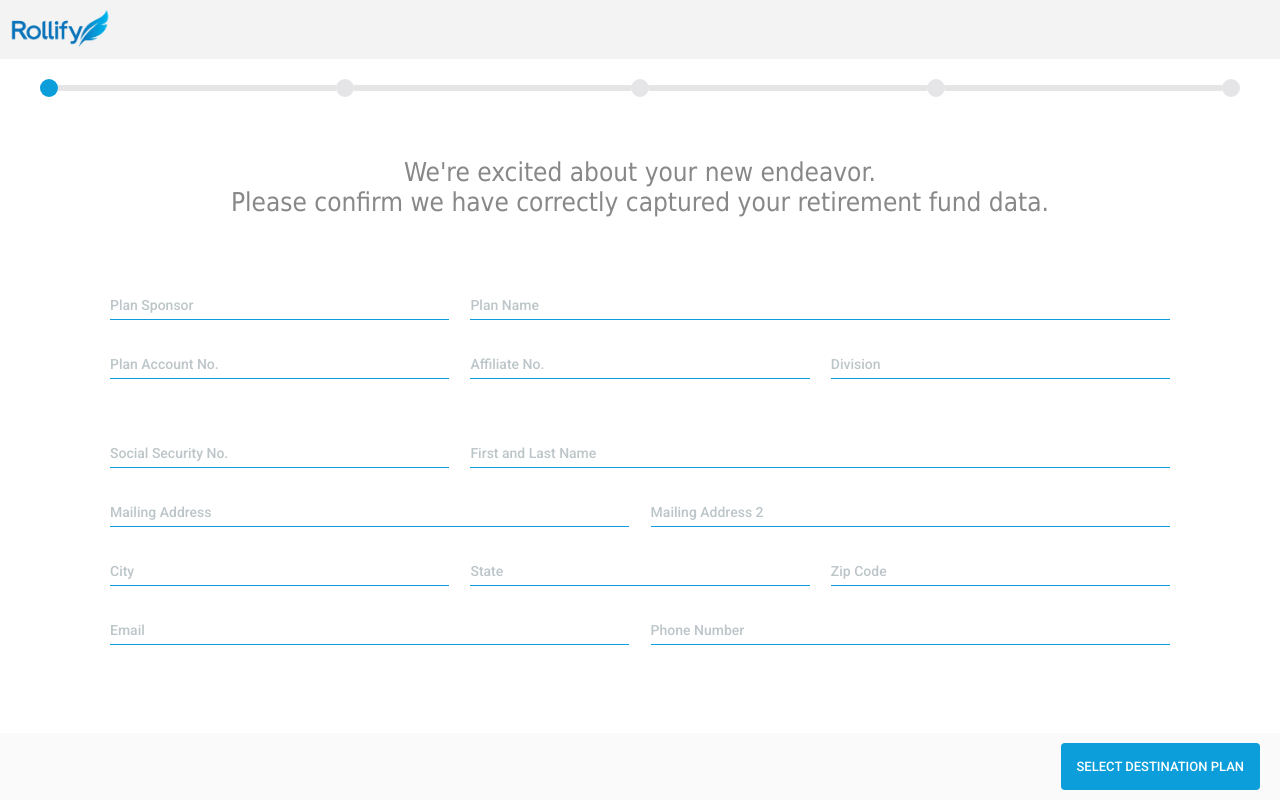
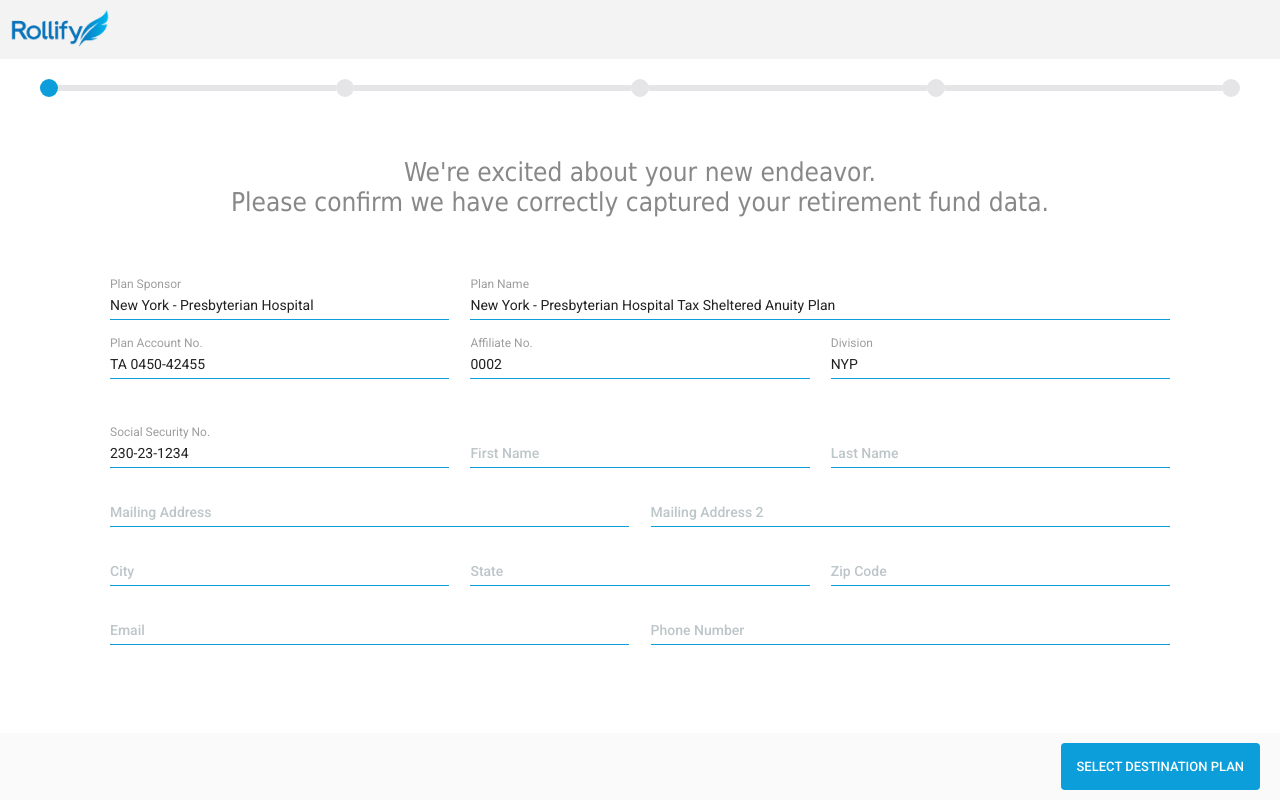
Before and after one commit to bla211/Rollify, a Vue app: page /confirm-origin-plan in a window 1280 px wide. Built offline with nearby package versions, Linux system fonts and the light colour scheme.

Commit message:
[feature/create-account] add hard coded info for plan details

```diff
--- a/src/store/modules/main/actions.js
+++ b/src/store/modules/main/actions.js
@@ -43,6 +43,9 @@
     handlePhoneNumber: (context, payload) => {
         context.commit('UPDATE_PHONE_NUMBER', payload);
     },
+    handleSocialSecurityNumber: (context, payload) => {
+        context.commit('UPDATE_SOCIAL_SECURITY_NUMBER', payload);
+    },
     handleOriginPlanSponsor: (context, payload) => {
         context.commit('UPDATE_ORIGIN_PLAN_SPONSOR', payload);
     },
--- a/src/store/modules/main/mutations.js
+++ b/src/store/modules/main/mutations.js
@@ -41,6 +41,9 @@
     UPDATE_PHONE_NUMBER: (state, payload) => {
         state.phoneNumber = payload;
     },
+    UPDATE_SOCIAL_SECURITY_NUMBER: (state, payload) => {
+        state.socialSecurityNumber = payload;
+    },
     UPDATE_ORIGIN_PLAN_SPONSOR: (state, payload) => {
         state.originPlanInfo.sponsor = payload;
     },
--- a/src/store/modules/main/state.js
+++ b/src/store/modules/main/state.js
@@ -8,20 +8,20 @@
     password: '',
     passwordConfirm: '',
     originPlanInfo: {
-        sponsor: '',
-        name: '',
-        accountNumber: '',
-        affiliateNumber: '',
-        division: ''
+        sponsor: 'New York - Presbyterian Hospital',
+        name: 'New York - Presbyterian Hospital Tax Sheltered Anuity Plan',
+        accountNumber: 'TA 0450-42455',
+        affiliateNumber: '0002',
+        division: 'NYP'
     },
     destinationPlanInfo: {
-        sponsor: '',
-        name: '',
-        accountNumber: '',
-        affiliateNumber: '',
-        division: ''
+        sponsor: 'Mount Sinai Hospital',
+        name: 'Mount Sinai Hospital 403b Employee Retirement Fund',
+        accountNumber: 'VAN 0459693',
+        affiliateNumber: '0023',
+        division: 'N/A'
     },
-    socialSecurityNumber: '',
+    socialSecurityNumber: '230-23-1234',
     mailingAddress: '',
     mailingAddress2: '',
     city: '',
--- a/src/views/ConfirmOriginPlan.vue
+++ b/src/views/ConfirmOriginPlan.vue
@@ -15,25 +15,29 @@
           </div>
           <div class="inputLabelWrapper thirdWidth">
             <label v-if="store.originPlanInfo.accountNumber.length">Plan Account No.</label>
-            <input type="text" v-model="OriginPlanAccountNumber" placeholder="Plan Account No."/>
+            <input type="text" v-model="originPlanAccountNumber" placeholder="Plan Account No."/>
           </div>
           <div class="inputLabelWrapper thirdWidth">
             <label v-if="store.originPlanInfo.affiliateNumber.length">Affiliate No.</label>
-            <input type="text" v-model="OriginPlanAffiliateNumber" placeholder="Affiliate No."/>
+            <input type="text" v-model="originPlanAffiliateNumber" placeholder="Affiliate No."/>
           </div>
           <div class="inputLabelWrapper thirdWidth">
             <label v-if="store.originPlanInfo.division.length">Division</label>
-            <input type="text" v-model="OriginPlanDivision" placeholder="Division"/>
+            <input type="text" v-model="originPlanDivision" placeholder="Division"/>
           </div>
         </div>
         <div id="originPlan__form--personalInfo" class="multipleInputWrap">
           <div class="inputLabelWrapper thirdWidth">
             <label v-if="store.socialSecurityNumber.length">Social Security No.</label>
-            <input type="text" v-model="socialSecurity" placeholder="Social Security No."/>
+            <input type="text" v-model="socialSecurityNumber" placeholder="Social Security No."/>
           </div>
-          <div class="inputLabelWrapper twoThirdsWidth">
-            <label v-if="false">First and Last Name</label>
-            <input type="text" v-model="firstAndLast" placeholder="First and Last Name"/>
+          <div class="inputLabelWrapper thirdWidth">
+            <label v-if="store.firstName.length">First Name</label>
+            <input type="text" v-model="firstName" placeholder="First Name"/>
+          </div>
+          <div class="inputLabelWrapper thirdWidth">
+            <label v-if="store.lastName.length">Last Name</label>
+            <input type="text" v-model="lastName" placeholder="Last Name"/>
           </div>
           <div class="inputLabelWrapper halfWidth">
             <label v-if="store.mailingAddress.length">Mailing Address</label>
@@ -179,11 +183,35 @@
       set(value){
         this.handleEmail(value);
       }
-    }
+    },
+    socialSecurityNumber: {
+      get(){
+        return this.store.socialSecurityNumber
+      },
+      set(value){
+        this.handleSocialSecurityNumber(value);
+      }
+    },
+    firstName: {
+      get(){
+        return this.store.firstName
+      },
+      set(value){
+        this.handleFirstName(value);
+      }
+    },
+    lastName: {
+      get(){
+        return this.store.lastName
+      },
+      set(value){
+        this.handleLastName(value);
+      }
+    },
   },
   methods: {
     ...mapActions(
-      'module', ['handleOriginPlanSponsor', 'handleOriginPlanName', 'handleOriginPlanAccountNumber', 'handleOriginPlanAffiliateNumber', 'handleOriginPlanDivision', 'handleMailingAddress', 'handleMailingAddress2', 'handleCity', 'handleState', 'handleZipCode', 'handlePhoneNumber', 'handleEmail']
+      'module', ['handleOriginPlanSponsor', 'handleOriginPlanName', 'handleOriginPlanAccountNumber', 'handleOriginPlanAffiliateNumber', 'handleOriginPlanDivision', 'handleMailingAddress', 'handleMailingAddress2', 'handleCity', 'handleState', 'handleZipCode', 'handlePhoneNumber', 'handleEmail', 'handleSocialSecurityNumber', 'handleFirstName', 'handleLastName']
     ),
   }
 }
```
